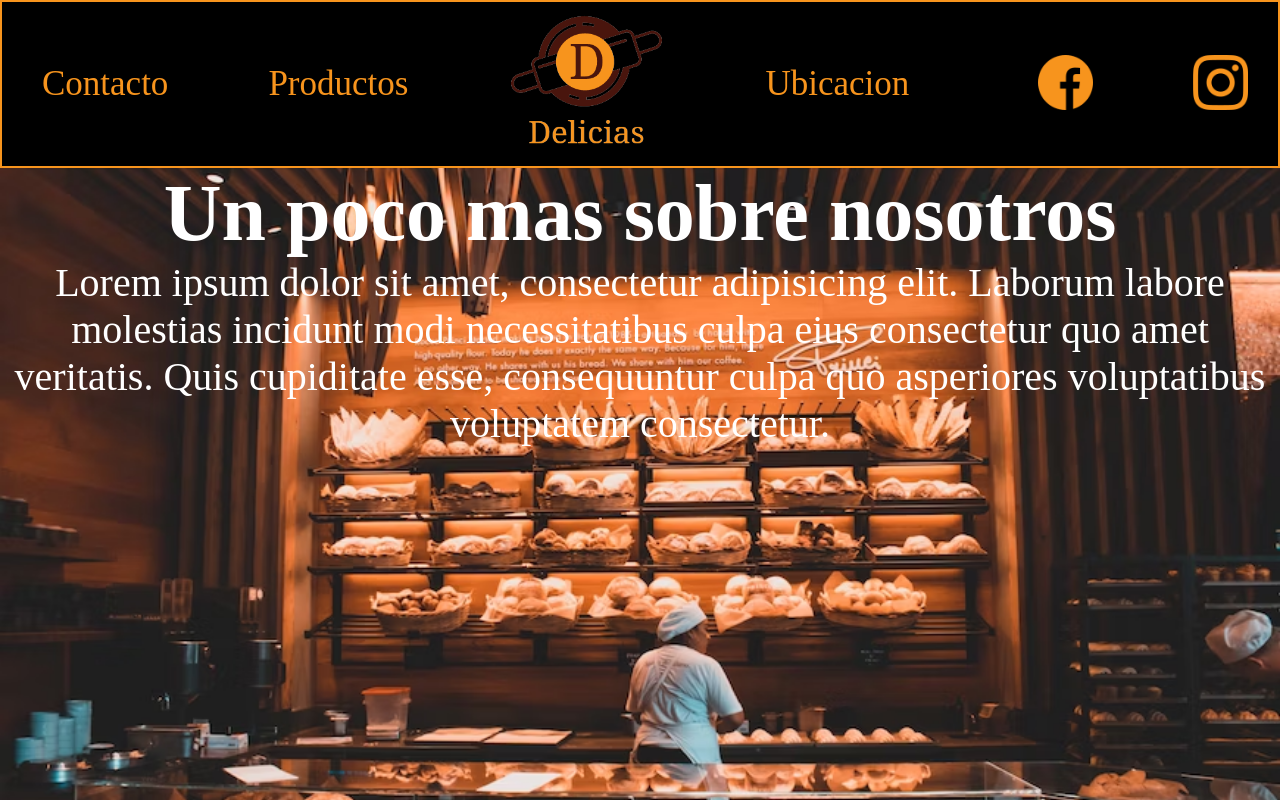
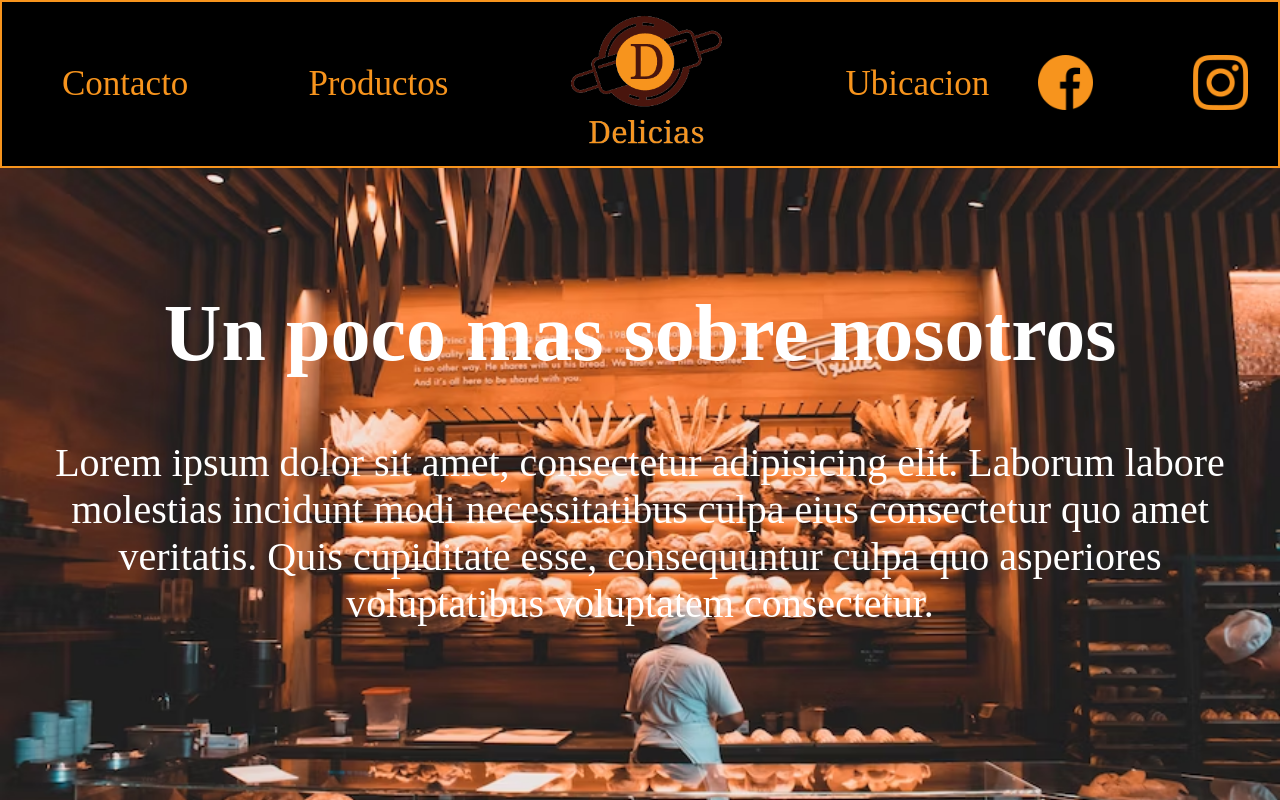
Before and after one commit to ThomasAguero/proyecto-final, a plain HTML site: page pages/nosotros.html in a window 1280 px wide. Shown: the top 800 px of the page. Drawn offline with Linux system fonts and the light colour scheme.

Commit message:
Modificacion del header y main de seccion nosotros

```diff
--- a/css/style.css
+++ b/css/style.css
@@ -30,8 +30,8 @@ header{
 .navbar ul{
     display: flex;
     list-style-type: none;
-    gap: 6.25rem;
-    padding-left: 40px;
+    gap: 7.5rem;
+    padding-left: 60px;
     align-items: center;
 }
 .nav img{
@@ -275,10 +275,17 @@ header{
     height: 717px;
 }
 .section-nosotros article{
+    display: flex;
+    width: 100%;
+    height: 100%;
+    flex-direction: column;
+    align-items: center;
     color: white;
     text-align: center;
+    padding: 120px 50px;
 }
 .section-nosotros h1{
+    padding-bottom: 60px;
     font-size: 80px;
     font-family: 'principal';
 }
--- a/pages/nosotros.html
+++ b/pages/nosotros.html
@@ -27,8 +27,12 @@
     <main>
         <section class="section-nosotros">
             <article>
-                <h1>Un poco mas sobre nosotros</h1>
-                <p>Lorem ipsum dolor sit amet, consectetur adipisicing elit. Laborum labore molestias incidunt modi necessitatibus culpa eius consectetur quo amet veritatis. Quis cupiditate esse, consequuntur culpa quo asperiores voluptatibus voluptatem consectetur.</p>
+                <div>
+                    <h1>Un poco mas sobre nosotros</h1>
+                </div>
+                <div>
+                  <p>Lorem ipsum dolor sit amet, consectetur adipisicing elit. Laborum labore molestias incidunt modi necessitatibus culpa eius consectetur quo amet veritatis. Quis cupiditate esse, consequuntur culpa quo asperiores voluptatibus voluptatem consectetur.</p>
+                </div>
             </article>
         </section>
     </main>
```
